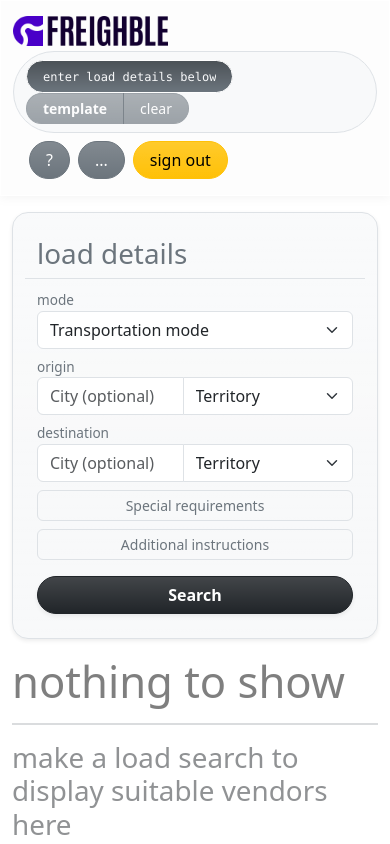
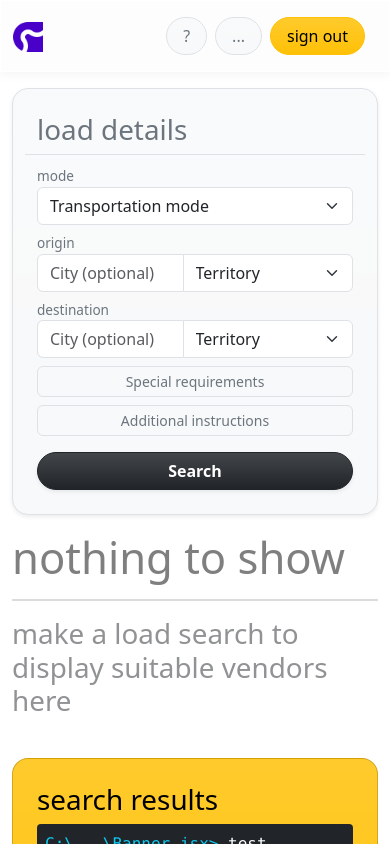
Before and after one commit to hugolopez-online/freighble, a React (Vite) app: page / in a window 390 px wide. Shown: the top 844 px of the page. Built offline with nearby package versions, Linux system fonts and the light colour scheme.

Commit message:
feat(ui): upgrade Console.jsx

```diff
--- a/index.html
+++ b/index.html
@@ -14,7 +14,7 @@
         />
         <link
             rel="stylesheet"
-            href="./src/app.css"
+            href="./src/styles/app.css"
         />
         <link
             rel="shortcut icon"
--- a/package.json
+++ b/package.json
@@ -11,6 +11,7 @@
         "start": "nodemon server.cjs"
     },
     "dependencies": {
+        "bootstrap": "^5.3.5",
         "express": "^5.1.0",
         "react": "^19.0.0",
         "react-dom": "^19.0.0"
@@ -25,6 +26,7 @@
         "eslint-plugin-react-refresh": "^0.4.19",
         "globals": "^15.15.0",
         "nodemon": "^3.1.10",
+        "sass-embedded": "^1.89.1",
         "vite": "^6.2.0"
     }
 }
--- a/src/app/components/Console.jsx
+++ b/src/app/components/Console.jsx
@@ -1,6 +1,8 @@
 import { useEffect, useState } from "react";
 
 const Console = (props) => {
+    // states
+
     const [minData, setMinData] = useState(false);
 
     // effects
@@ -18,7 +20,7 @@ const Console = (props) => {
     }, [props.specs]);
 
     return (
-        <div className="navbar bg-light p-2 rounded-pill border border-tertiary">
+        <div className="navbar bg-light p-2 rounded-pill border border-tertiary d-none d-md-block">
             <div className="container-fluid px-1">
                 {/* @hugolopez-online: make dynamic depending on search status */}
                 {/*<div className="bg-secondary bg-gradient-deep tight-pocket rounded-pill">
@@ -30,67 +32,15 @@ const Console = (props) => {
                 {/* @hugolopez-online: make dynamic depending on search status and amount of vendors in db */}
                 <div
                     id="console-display"
-                    className="rounded-pill border border-white bg-secondary bg-gradient-deep p-1 px-3 ms-0 me-3"
+                    className={`rounded-pill border border-white bg-secondary bg-gradient-deep${
+                        minData ? " marquee-container" : ""
+                    } p-1 px-3 ms-0 me-2`}
                     style={{ fontSize: "0.75rem" }}
                 >
                     <span
-                        className="font-monospace text-light d-inline-block text-truncate"
-                        data-bs-toggle="tooltip"
-                        data-bs-placement="bottom"
-                        data-bs-title={
-                            minData
-                                ? `${
-                                      props.specs.usa_bonded
-                                          ? "U.S. bonded "
-                                          : ""
-                                  }${
-                                      props.specs.can_bonded
-                                          ? "Canada bonded "
-                                          : ""
-                                  }${props.specs.hazmat ? "Hazmat " : ""}${
-                                      props.specs.mode
-                                  } from ${
-                                      props.specs.origin.city
-                                          ? props.specs.origin.city + ", "
-                                          : ""
-                                  }${props.specs.origin.territory} to
-                            ${
-                                props.specs.destination.city
-                                    ? props.specs.destination.city + ", "
-                                    : ""
-                            }${props.specs.destination.territory}${
-                                      props.specs.team_drivers
-                                          ? " with Team Drivers"
-                                          : ""
-                                  }${
-                                      props.specs.border !== "None"
-                                          ? ", crossing through " +
-                                            props.specs.border
-                                                .split("+")
-                                                .join(" ")
-                                          : ""
-                                  }${
-                                      props.specs.ctpat ||
-                                      props.specs.twic ||
-                                      props.specs.tsa ||
-                                      props.specs.fast
-                                          ? " - (Extras:" +
-                                            (props.specs.ctpat
-                                                ? " C-TPAT,"
-                                                : "") +
-                                            (props.specs.twic ? " TWIC," : "") +
-                                            (props.specs.tsa ? " TSA," : "") +
-                                            (props.specs.fast ? " FAST," : "") +
-                                            " certified)"
-                                          : ""
-                                  }`
-                                : "plop"
-                        }
-                        style={{
-                            position: "relative",
-                            top: "0.2rem",
-                            maxWidth: "350px",
-                        }}
+                        className={`font-monospace text-light${
+                            minData ? " marquee-item" : ""
+                        }`}
                     >
                         {minData ? (
                             <>{`${
@@ -120,7 +70,7 @@ const Console = (props) => {
                                 props.specs.twic ||
                                 props.specs.tsa ||
                                 props.specs.fast
-                                    ? " - (Extras:" +
+                                    ? " (Extras:" +
                                       (props.specs.ctpat ? " C-TPAT," : "") +
                                       (props.specs.twic ? " TWIC," : "") +
                                       (props.specs.tsa ? " TSA," : "") +
@@ -133,8 +83,7 @@ const Console = (props) => {
                         )}
                     </span>
                 </div>
-                {/* @hugolopez-online: migrate `Banner.jsx` functionality here */}
-                <div className="btn-group">
+                <div className="btn-group me-2">
                     <button
                         type="button"
                         className={`btn btn-sm bg-gradient rounded-pill rounded-end px-3 fw-bold${
@@ -161,6 +110,15 @@ const Console = (props) => {
                         clear
                     </button>
                 </div>
+                <button
+                    className="btn btn-sm btn-light shadow-sm text-secondary bg-gradient rounded-pill"
+                    type="button"
+                    onClick={() => {
+                        window.scrollTo(0, 0);
+                    }}
+                >
+                    <i className="bi bi-chevron-up"></i>
+                </button>
             </div>
         </div>
     );
--- a/src/app/components/Directory.jsx
+++ b/src/app/components/Directory.jsx
@@ -174,10 +174,6 @@ const Directory = ({ specs, routes }) => {
                     );
                 })
             )}
-            {/*THE DIV BELOW MUST BE DELETED AND FIND A NEW WAY TO DEAL WITH THE AUTO SCROLLING*/}
-            <div className="text-bg-dark">
-                {/* <code>{JSON.stringify(vendorList)}</code> */}
-            </div>
         </>
     );
 };
--- a/src/app/components/Navbar.jsx
+++ b/src/app/components/Navbar.jsx
@@ -11,12 +11,22 @@ const Navbar = ({
         <nav className="navbar">
             <div className="container-fluid">
                 <a
-                    className="navbar-brand"
+                    className="navbar-brand d-none d-md-block"
                     href="#"
                 >
                     <img
                         height={30}
                         src="src/assets/img/logo_206x40.webp"
+                        alt="Freighble"
+                    />
+                </a>
+                <a
+                    className="navbar-brand d-block d-md-none"
+                    href="#"
+                >
+                    <img
+                        height={30}
+                        src="src/assets/img/logo-icon_40x40.webp"
                         alt="Freighble"
                     />
                 </a>
@@ -29,13 +39,13 @@ const Navbar = ({
                 />
                 <div className="navbar">
                     <div className="container-fluid">
-                        <button className="btn btn-secondary bg-gradient rounded-pill px-3 mx-1">
+                        <button className="btn btn-light border bg-gradient text-secondary rounded-pill px-3 me-1">
                             ?
                         </button>
-                        <button className="btn btn-secondary bg-gradient rounded-pill px-3 mx-1">
+                        <button className="btn btn-light border bg-gradient text-secondary rounded-pill px-3 mx-1">
                             ...
                         </button>
-                        <button className="btn btn-warning bg-gradient rounded-pill px-3 mx-1">
+                        <button className="btn btn-warning bg-gradient rounded-pill px-3 ms-1">
                             sign out
                         </button>
                     </div>
--- a/src/app/components/Search.jsx
+++ b/src/app/components/Search.jsx
@@ -66,8 +66,6 @@ const Search = (props) => {
         const destination_country =
             geo_lookup[formData.destination_territory].country;
 
-        const banner = document.getElementById("informativeBanner");
-
         props.setSpecs((prev) => {
             return {
                 ...prev,
@@ -97,8 +95,6 @@ const Search = (props) => {
         });
 
         setFormData(default_form_data);
-
-        banner.scrollIntoView({ block: "start", behavior: "smooth" });
     };
 
     const handleLocationSuggestions = (e, drop_menu) => {
@@ -204,7 +200,7 @@ const Search = (props) => {
     return (
         <form
             id="search"
-            className="shadow-sm border rounded-4 p-4 bg-light bg-gradient needs-validation sticky-top under-navbar"
+            className="shadow-sm border rounded-4 p-4 bg-light bg-gradient needs-validation sticky-md-top under-navbar"
             onSubmit={handleSpecs}
         >
             <div className="row border-bottom mb-2">
--- a/src/main.jsx
+++ b/src/main.jsx
@@ -1,6 +1,7 @@
 import { StrictMode } from "react";
 import { createRoot } from "react-dom/client";
 import App from "./App.jsx";
+import "./styles/main.scss";
 
 createRoot(document.getElementById("root")).render(
     <StrictMode>
--- a/src/app.css
+++ b/src/styles/app.css
@@ -17,7 +17,7 @@
 }
 
 .under-navbar {
-    top: 5.9rem;
+    top: 5.9rem !important;
 }
 
 .bg-gradient-deep {
@@ -34,3 +34,25 @@
     font-weight: 700;
     font-style: normal;
 }
+
+.marquee-container {
+    max-width: 350px; /* adjust to your needs */
+    overflow: hidden;
+    white-space: nowrap;
+    position: relative;
+}
+
+.marquee-item {
+    display: inline-block;
+    padding-left: 100%;
+    animation: scroll-left 7s linear infinite;
+}
+
+@keyframes scroll-left {
+    0% {
+        transform: translateX(0);
+    }
+    100% {
+        transform: translateX(-100%);
+    }
+}
--- /dev/null
+++ b/src/styles/main.scss
@@ -0,0 +1,5 @@
+// custom bootstrap overrides
+$primary: #4900c8;
+
+// bootstrap init
+@import "bootstrap/scss/bootstrap";
```
Also changed, not shown: src/assets/img/logo-icon_40x40.webp (added), 1 other file (tests, documents, lock files or other folders).
